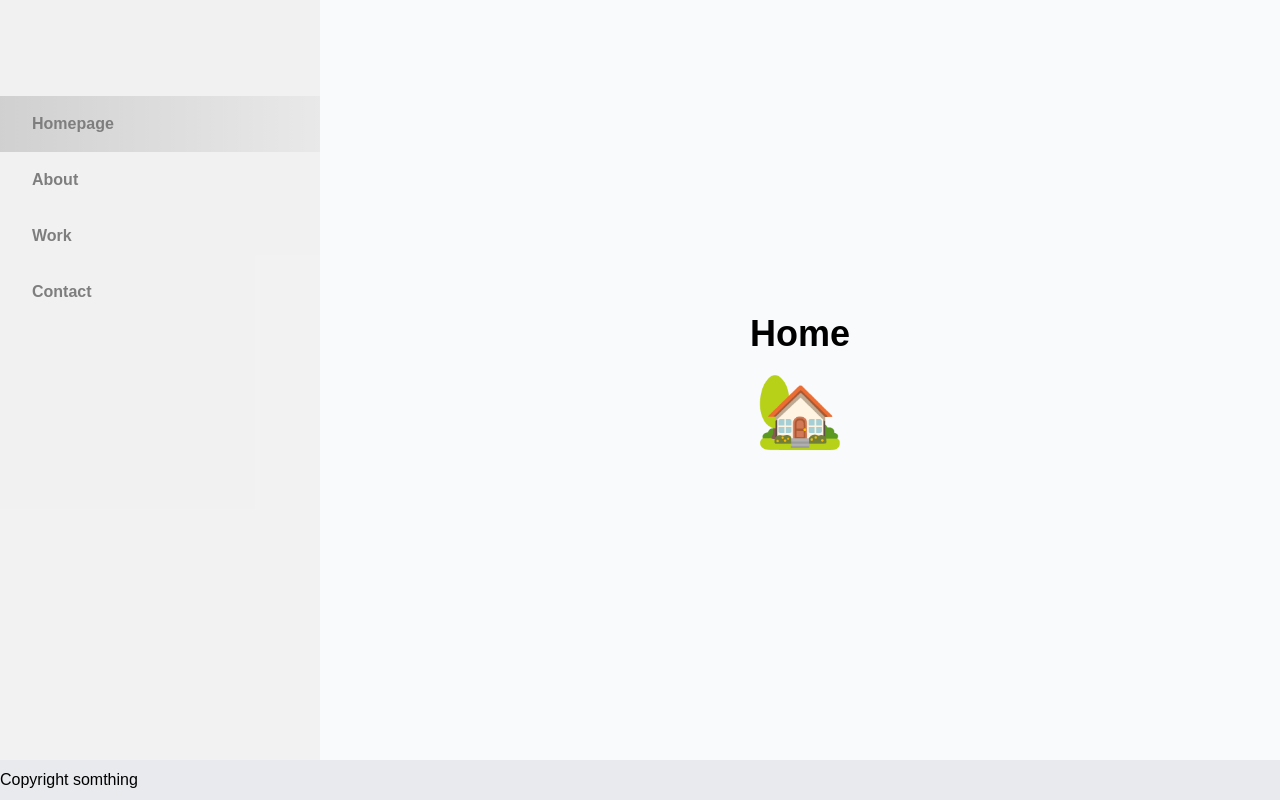
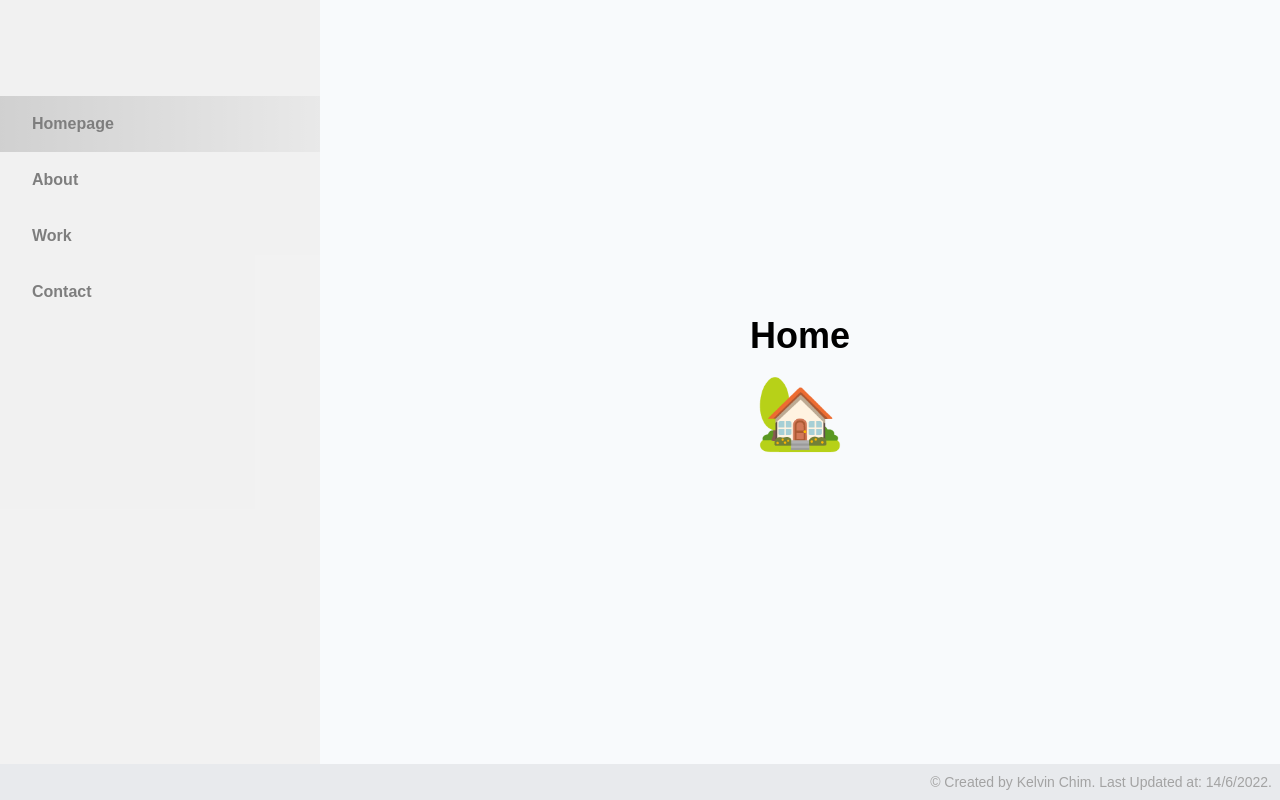
Before and after one commit to KelvinChim-ComSci/portfolio, a Next.js app: page / in a window 1280 px wide. Built offline with nearby package versions, Linux system fonts and the light colour scheme.

Commit message:
Copyright, style change

```diff
--- a/components/layout.tsx
+++ b/components/layout.tsx
@@ -62,7 +62,7 @@ export default function Layout({ children }: any) {
                 >
                   <Link href={href}>
                     <a
-                      className={`flex px-8 py-2 font-semibold cursor-pointer `}
+                      className={`select-none flex px-8 py-2 font-semibold cursor-pointer `}
                     >
                       {title}
                     </a>
@@ -74,7 +74,9 @@ export default function Layout({ children }: any) {
         </aside>
         <main className="flex-1 bg-slate-50">{children}</main>
       </div>
-      <footer className="py-2 bg-gray-300/50">Copyright somthing</footer>
+      <footer className="select-none p-2 bg-gray-300/50 text-right text-sm text-neutral-400">
+        &copy; Created by Kelvin Chim. Last Updated at: 14/6/2022.
+      </footer>
     </div>
   );
 }
```
